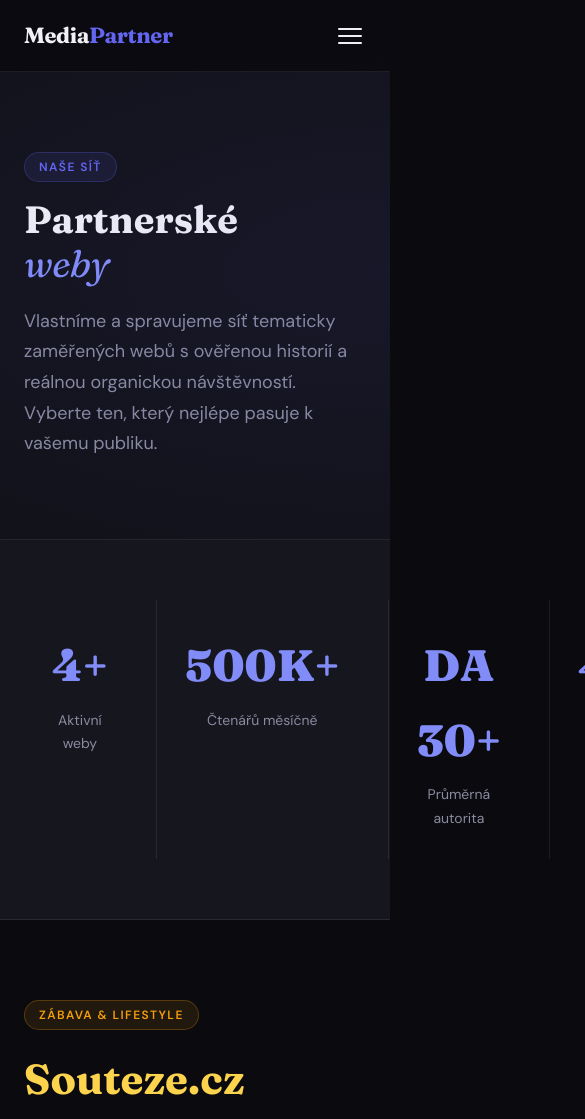
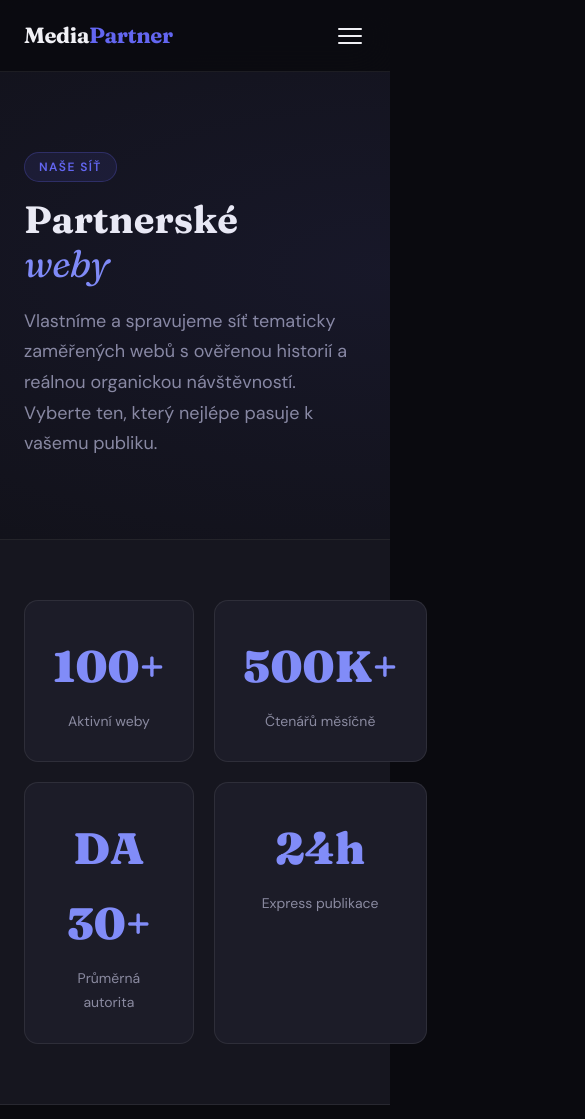
Before and after one commit to honzapoko/mediapartner, a plain HTML site: page partneri.html in a window 390 px wide. Shown: the top 1119 px of the page, 585 px wide, since content can reach past the window. Drawn offline with Linux system fonts and the light colour scheme.

Commit message:
Stats grid: 2x2 on mobile, 100+ weby, 24h publikace

```diff
--- a/partneri.html
+++ b/partneri.html
@@ -39,21 +39,21 @@
   <!-- NETWORK OVERVIEW -->
   <section style="padding: 60px 0; background: var(--bg-3); border-bottom: 1px solid var(--border);">
     <div class="container">
-      <div style="display: grid; grid-template-columns: repeat(4, 1fr); gap: 20px;">
-        <div style="text-align:center; padding: 28px;">
-          <div style="font-family:var(--font-display); font-size:44px; font-weight:900; color:var(--accent-2);">4+</div>
+      <div style="display: grid; grid-template-columns: repeat(2, 1fr); gap: 20px; max-width: 600px; margin: 0 auto;">
+        <div style="text-align:center; padding: 28px; background: var(--surface); border-radius: var(--radius); border: 1px solid var(--border);">
+          <div style="font-family:var(--font-display); font-size:44px; font-weight:900; color:var(--accent-2);">100+</div>
           <div style="font-size:14px; color:var(--text-muted); margin-top:6px;">Aktivní weby</div>
         </div>
-        <div style="text-align:center; padding: 28px; border-left: 1px solid var(--border);">
+        <div style="text-align:center; padding: 28px; background: var(--surface); border-radius: var(--radius); border: 1px solid var(--border);">
           <div style="font-family:var(--font-display); font-size:44px; font-weight:900; color:var(--accent-2);">500K+</div>
           <div style="font-size:14px; color:var(--text-muted); margin-top:6px;">Čtenářů měsíčně</div>
         </div>
-        <div style="text-align:center; padding: 28px; border-left: 1px solid var(--border);">
+        <div style="text-align:center; padding: 28px; background: var(--surface); border-radius: var(--radius); border: 1px solid var(--border);">
           <div style="font-family:var(--font-display); font-size:44px; font-weight:900; color:var(--accent-2);">DA 30+</div>
           <div style="font-size:14px; color:var(--text-muted); margin-top:6px;">Průměrná autorita</div>
         </div>
-        <div style="text-align:center; padding: 28px; border-left: 1px solid var(--border);">
-          <div style="font-family:var(--font-display); font-size:44px; font-weight:900; color:var(--accent-2);">48h</div>
+        <div style="text-align:center; padding: 28px; background: var(--surface); border-radius: var(--radius); border: 1px solid var(--border);">
+          <div style="font-family:var(--font-display); font-size:44px; font-weight:900; color:var(--accent-2);">24h</div>
           <div style="font-size:14px; color:var(--text-muted); margin-top:6px;">Express publikace</div>
         </div>
       </div>
```
